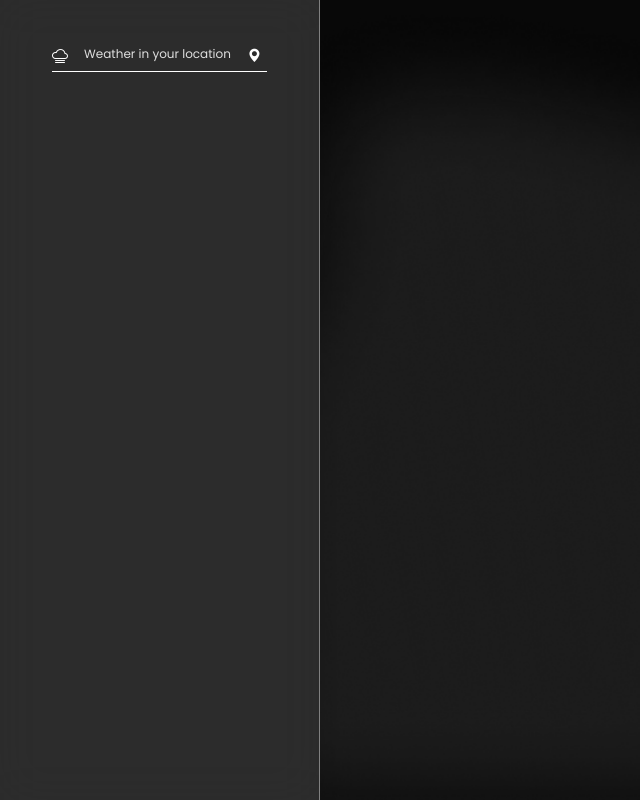
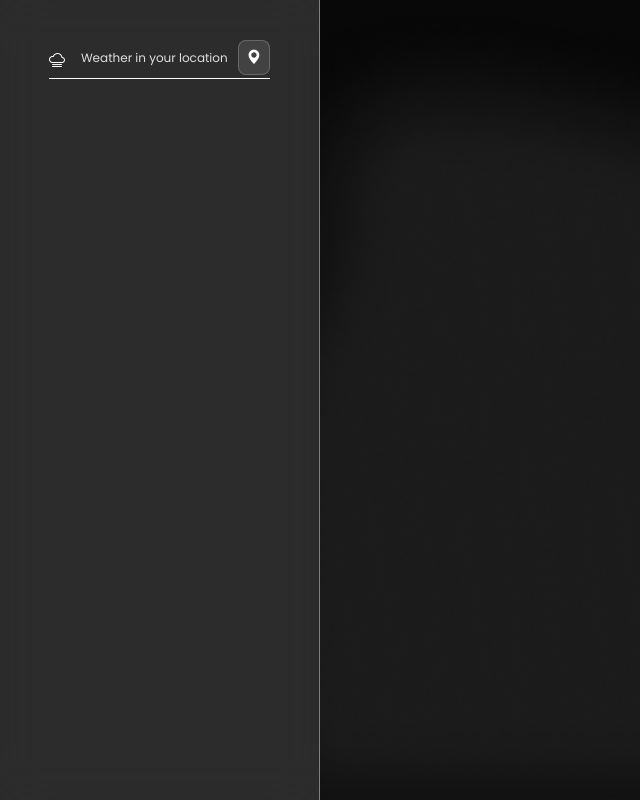
Before and after one commit to Duytrg7/AI-Powered-Weather-Monitoring-and-Forecasting-System, a Django app: page / in a window 1280 px wide. Shown: the whole page, without its empty margins (0-640 px from the left). Run offline with Django 5.2, Linux system fonts and the light colour scheme.

Commit message:
thêm hiệu ứng nút lần 1

```diff
--- a/weatherProject/forecast/templates/weather.html
+++ b/weatherProject/forecast/templates/weather.html
@@ -27,9 +27,7 @@
                     </div>
                     <span class="geo-label">Weather in your location</span>
                     <button class="search-button" type="button" id="get-location-btn" title="Get current location">
-                        <div style="width: 25px; height: 25px; color: white;">
-                            <i class="bi bi-geo-alt-fill"></i>
-                        </div>
+                        <i class="bi bi-geo-alt-fill" style="font-size: 0.9rem; color: white;"></i>
                     </button>
                 </div>
             </form>
--- a/weatherProject/static/css/styles.css
+++ b/weatherProject/static/css/styles.css
@@ -151,22 +151,36 @@ main.clear {
 }
 
 .search-button {
-    border: none;
-    background: transparent;
-    height: 22px;
+    background-color: rgba(255, 255, 255, 0.1);
+    border: 1px solid rgba(255, 255, 255, 0.2);
+    border-radius: 8px;
+    padding: 6px 8px;
     cursor: pointer;
-    transition: opacity 0.2s;
-    margin-top: 6px;
-    margin-left: 1px;
+
+    display: flex;
+    align-items: center;
+    justify-content: center;
+
+    transition: all 0.3s ease;
 }
 
 .search-button:hover {
-    opacity: 0.75;
+    background-color: rgba(255, 255, 255, 0.25);
+    transform: scale(1.1);
+    box-shadow: 0 4px 12px rgba(0, 0, 0, 0.2);
+    border-color: rgba(255, 255, 255, 0.4);
+}
+
+.search-button:active {
+    transform: scale(0.95);
 }
 
 .search-button:disabled {
     cursor: not-allowed;
     opacity: 0.4;
+    pointer-events: none;
+    transform: scale(1);
+    box-shadow: none;
 }
 
 /* BADGE NGUỒN DỮ LIỆU (DHT11 / OpenWeather) */
```
